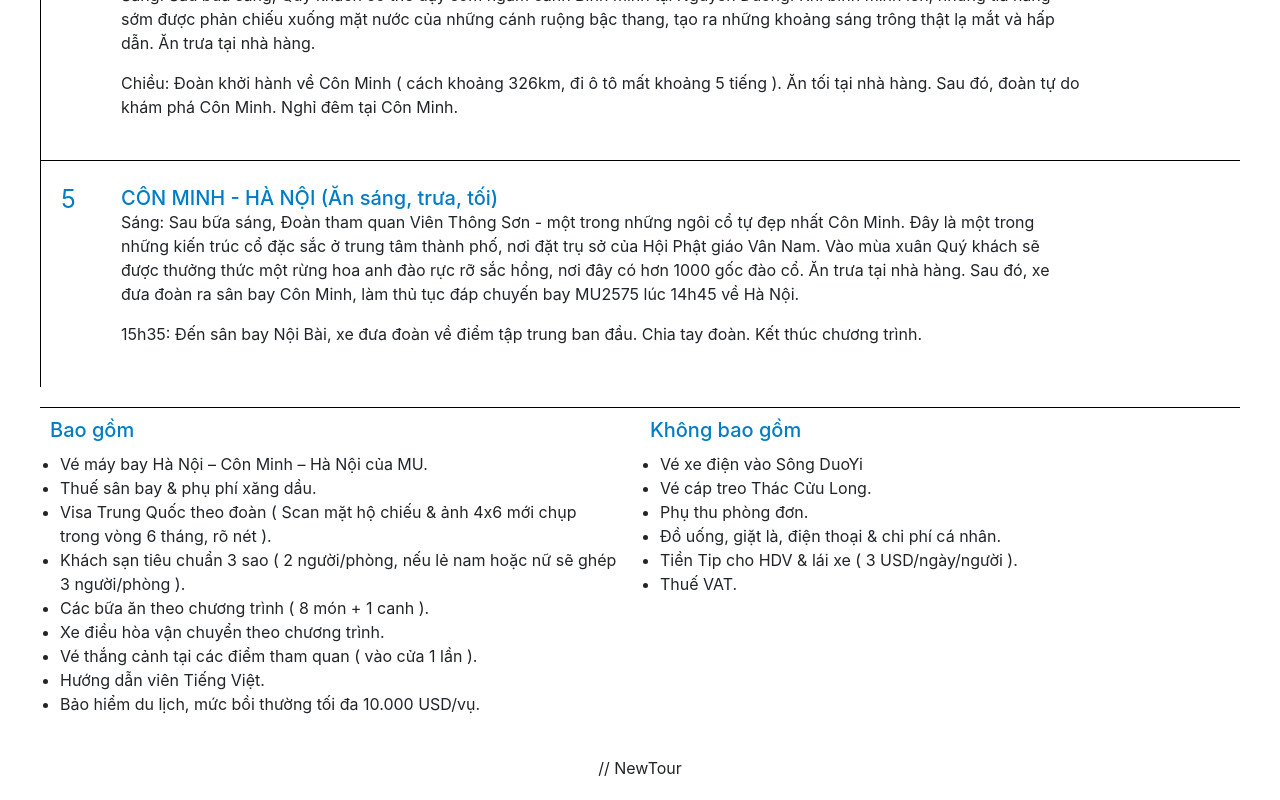
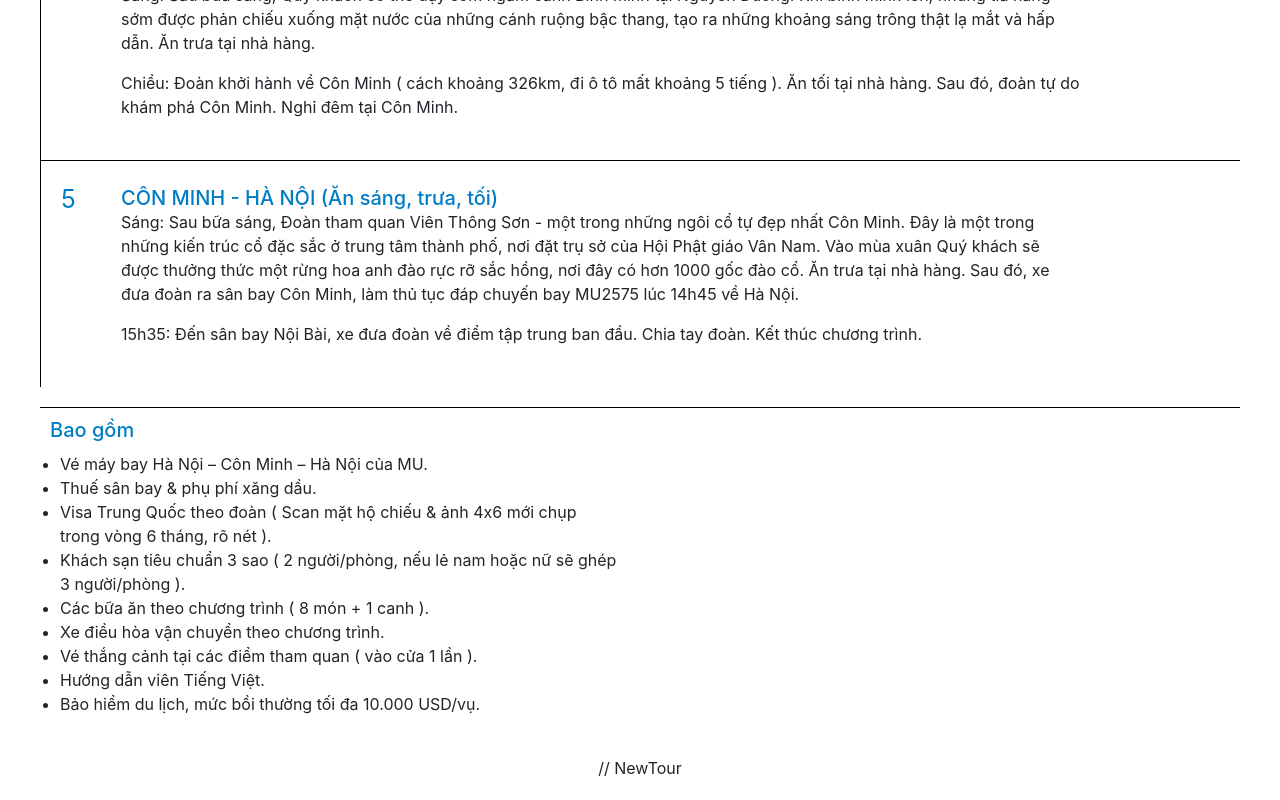
Before and after one commit to dattran1997/tour-manager, a React (Create React App) app in the folder client/: page /info in a window 1280 px wide. Shown: the part 1983-2783 px from the top of the page. Built offline with nearby package versions, Linux system fonts and the light colour scheme.

Commit message:
info-fix1

```diff
--- a/client/src/components/Info.jsx
+++ b/client/src/components/Info.jsx
@@ -131,17 +131,7 @@ export default class Info extends Component {
 						<li>Bảo hiểm du lịch, mức bồi thường tối đa 10.000 USD/vụ.</li>
 					</ul>
 				</div>
-				<div class="Body-Main-MoreInfo-Right">
-					<h5>Không bao gồm</h5>
-					<ul>
-						<li>Vé xe điện vào Sông DuoYi</li>
-						<li>Vé cáp treo Thác Cửu Long.</li>
-						<li>Phụ thu phòng đơn.</li>
-						<li>Đồ uống, giặt là, điện thoại & chi phí cá nhân.</li>
-						<li>Tiền Tip cho HDV & lái xe ( 3 USD/ngày/người ).</li>
-						<li>Thuế VAT.</li>
-					</ul>
-				</div>
+
 			</div>
 			// NewTour
 
```
